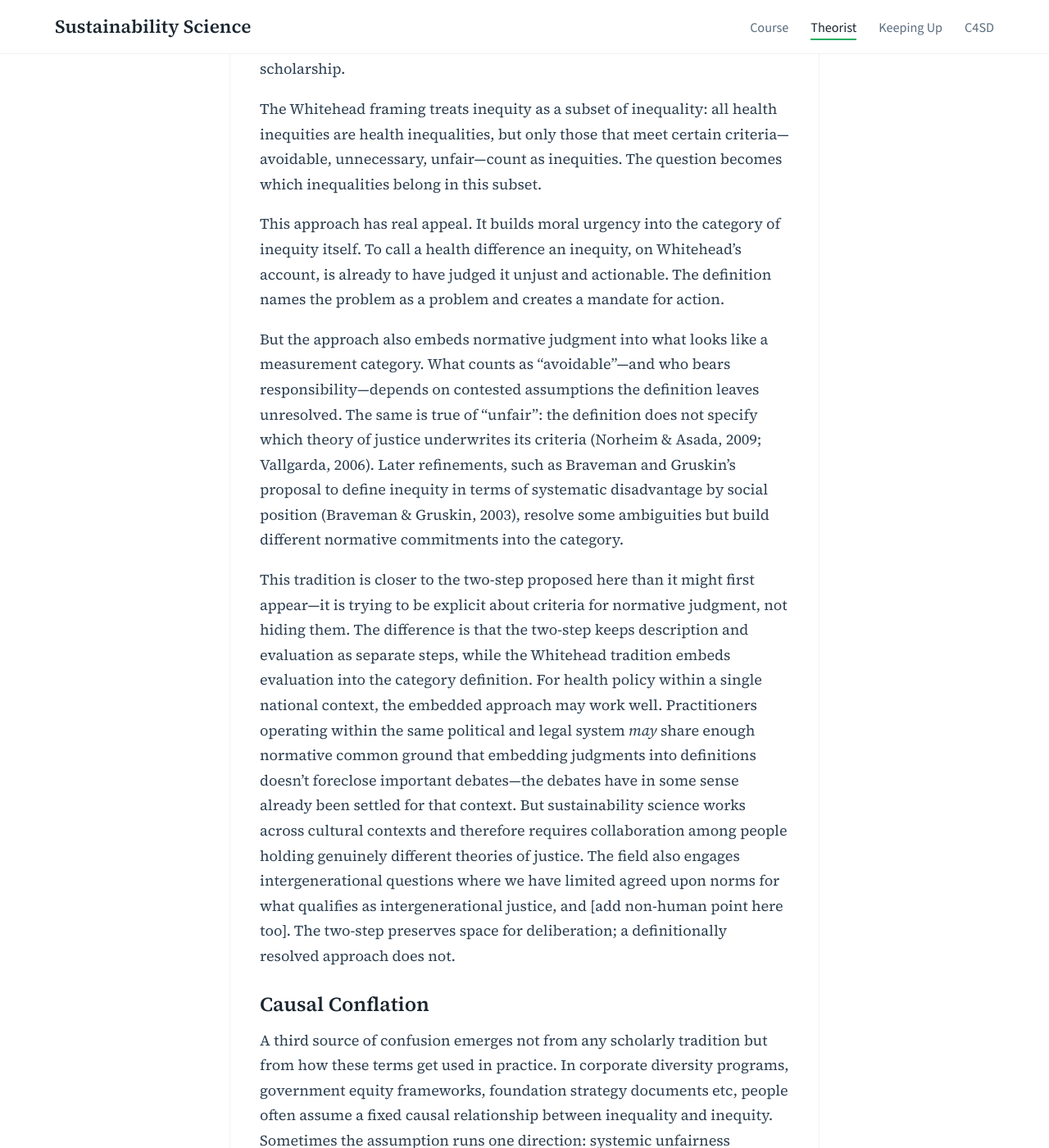
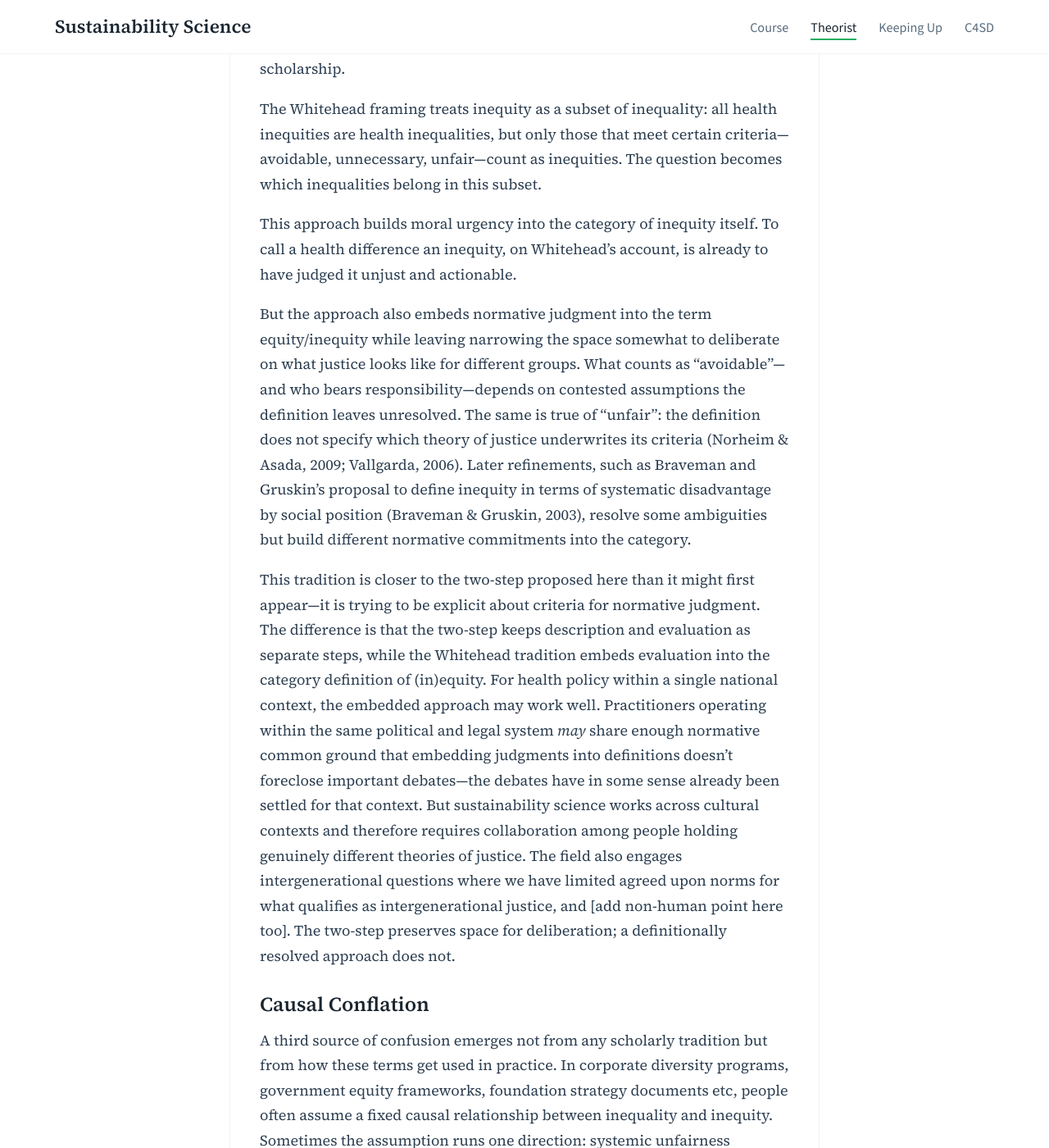
Before and after one commit to agharley/sustsci, a Jekyll site: the page built from blog/_posts/2026-01-05-inequality-inequity.md, in a window 1280 px wide and 1400 px high, scrolled down 6210 px. Shown: the whole window at 82% size. Built offline with Jekyll 4.4.1, drawn with Linux system fonts in a browser that asks for light colours.

Commit message:
Update 2026-01-05-inequality-inequity.md

```diff
--- a/blog/_posts/2026-01-05-inequality-inequity.md
+++ b/blog/_posts/2026-01-05-inequality-inequity.md
@@ -83,11 +83,11 @@ A second source of confusion comes from public health. In 1992, Margaret Whitehe
 
 The Whitehead framing treats inequity as a subset of inequality: all health inequities are health inequalities, but only those that meet certain criteria—avoidable, unnecessary, unfair—count as inequities. The question becomes which inequalities belong in this subset.
 
-This approach has real appeal. It builds moral urgency into the category of inequity itself. To call a health difference an inequity, on Whitehead's account, is already to have judged it unjust and actionable. The definition names the problem as a problem and creates a mandate for action.
+This approach builds moral urgency into the category of inequity itself. To call a health difference an inequity, on Whitehead's account, is already to have judged it unjust and actionable.
 
-But the approach also embeds normative judgment into what looks like a measurement category. What counts as "avoidable"—and who bears responsibility—depends on contested assumptions the definition leaves unresolved. The same is true of "unfair": the definition does not specify which theory of justice underwrites its criteria (Norheim & Asada, 2009; Vallgarda, 2006). Later refinements, such as Braveman and Gruskin's proposal to define inequity in terms of systematic disadvantage by social position (Braveman & Gruskin, 2003), resolve some ambiguities but build different normative commitments into the category.
+But the approach also embeds normative judgment into the term equity/inequity while leaving narrowing the space somewhat to deliberate on what justice looks like for different groups. What counts as "avoidable"—and who bears responsibility—depends on contested assumptions the definition leaves unresolved. The same is true of "unfair": the definition does not specify which theory of justice underwrites its criteria (Norheim & Asada, 2009; Vallgarda, 2006). Later refinements, such as Braveman and Gruskin's proposal to define inequity in terms of systematic disadvantage by social position (Braveman & Gruskin, 2003), resolve some ambiguities but build different normative commitments into the category.
 
-This tradition is closer to the two-step proposed here than it might first appear—it is trying to be explicit about criteria for normative judgment, not hiding them. The difference is that the two-step keeps description and evaluation as separate steps, while the Whitehead tradition embeds evaluation into the category definition. For health policy within a single national context, the embedded approach may work well. Practitioners operating within the same political and legal system *may* share enough normative common ground that embedding judgments into definitions doesn't foreclose important debates—the debates have in some sense already been settled for that context. But sustainability science works across cultural contexts and therefore requires collaboration among people holding genuinely different theories of justice. The field also engages intergenerational questions where we have limited agreed upon norms for what qualifies as intergenerational justice, and [add non-human point here too]. The two-step preserves space for deliberation; a definitionally resolved approach does not.
+This tradition is closer to the two-step proposed here than it might first appear—it is trying to be explicit about criteria for normative judgment. The difference is that the two-step keeps description and evaluation as separate steps, while the Whitehead tradition embeds evaluation into the category definition of (in)equity. For health policy within a single national context, the embedded approach may work well. Practitioners operating within the same political and legal system *may* share enough normative common ground that embedding judgments into definitions doesn't foreclose important debates—the debates have in some sense already been settled for that context. But sustainability science works across cultural contexts and therefore requires collaboration among people holding genuinely different theories of justice. The field also engages intergenerational questions where we have limited agreed upon norms for what qualifies as intergenerational justice, and [add non-human point here too]. The two-step preserves space for deliberation; a definitionally resolved approach does not.
 
 ### Causal Conflation
 
```
